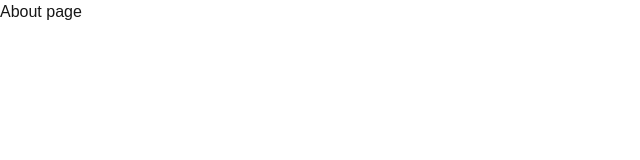
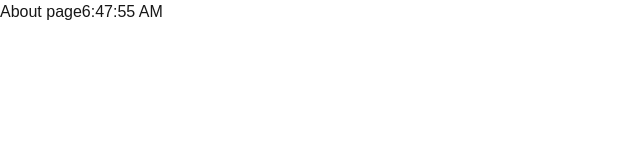
Before and after one commit to Ashfaaq-cmd/rendering-demo, a Next.js app: page /about in a window 1280 px wide. Shown: the top 160 px of the page, without its empty margins (0-640 px from the left). Built offline with nearby package versions, Linux system fonts and the light colour scheme.

Commit message:
static rendering

```diff
--- a/src/app/about/page.tsx
+++ b/src/app/about/page.tsx
@@ -1,4 +1,4 @@
  export default function AboutPage() {
     console.log('about server component')
-    return <h1>About page</h1>
+    return <h1>About page{new Date().toLocaleTimeString()}</h1>
  }
--- a/src/app/page.tsx
+++ b/src/app/page.tsx
@@ -14,6 +14,7 @@ export default function Home() {
           priority
         />
         <Link href="/dashboard">Dashboard</Link>
+        <Link href="/about">About</Link>
         <div className="flex flex-col items-center gap-6 text-center sm:items-start sm:text-left">
           <h1 className="max-w-xs text-3xl font-semibold leading-10 tracking-tight text-black dark:text-zinc-50">
             To get started, edit the{" "}
```
